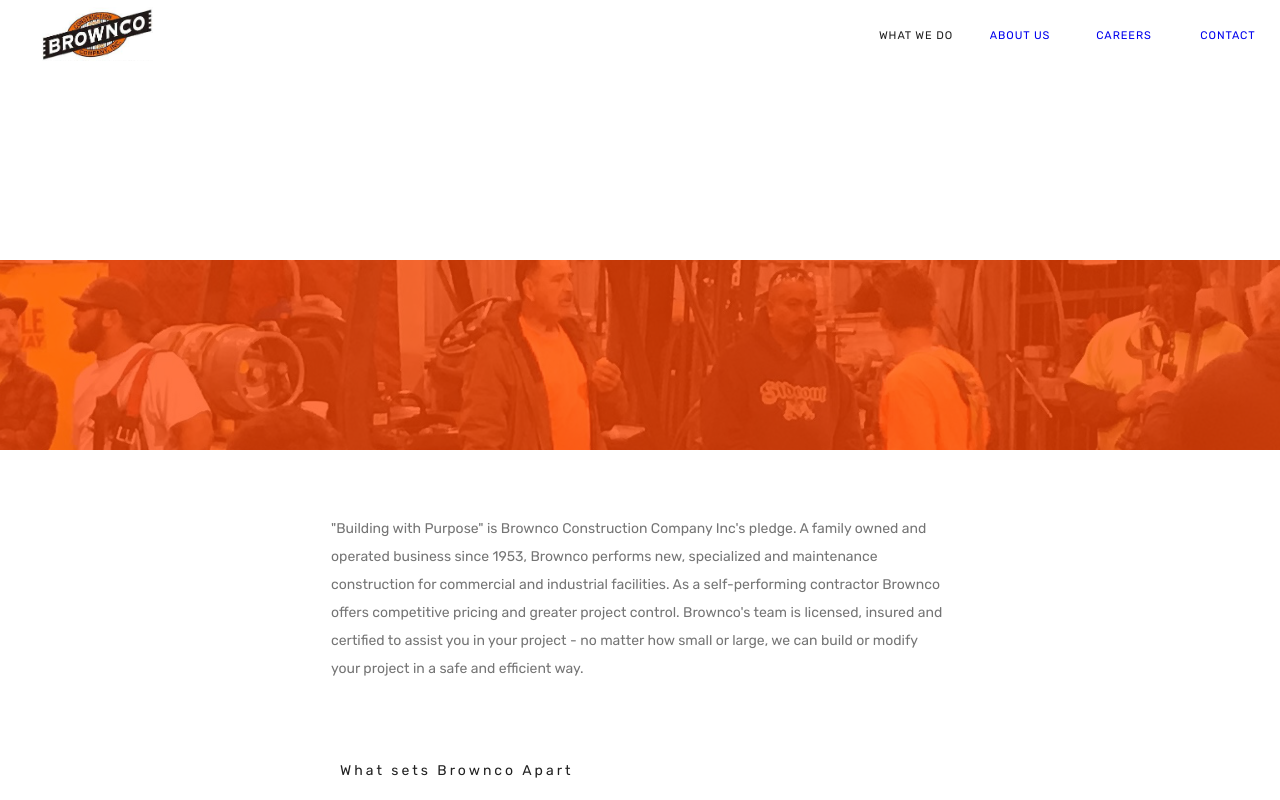
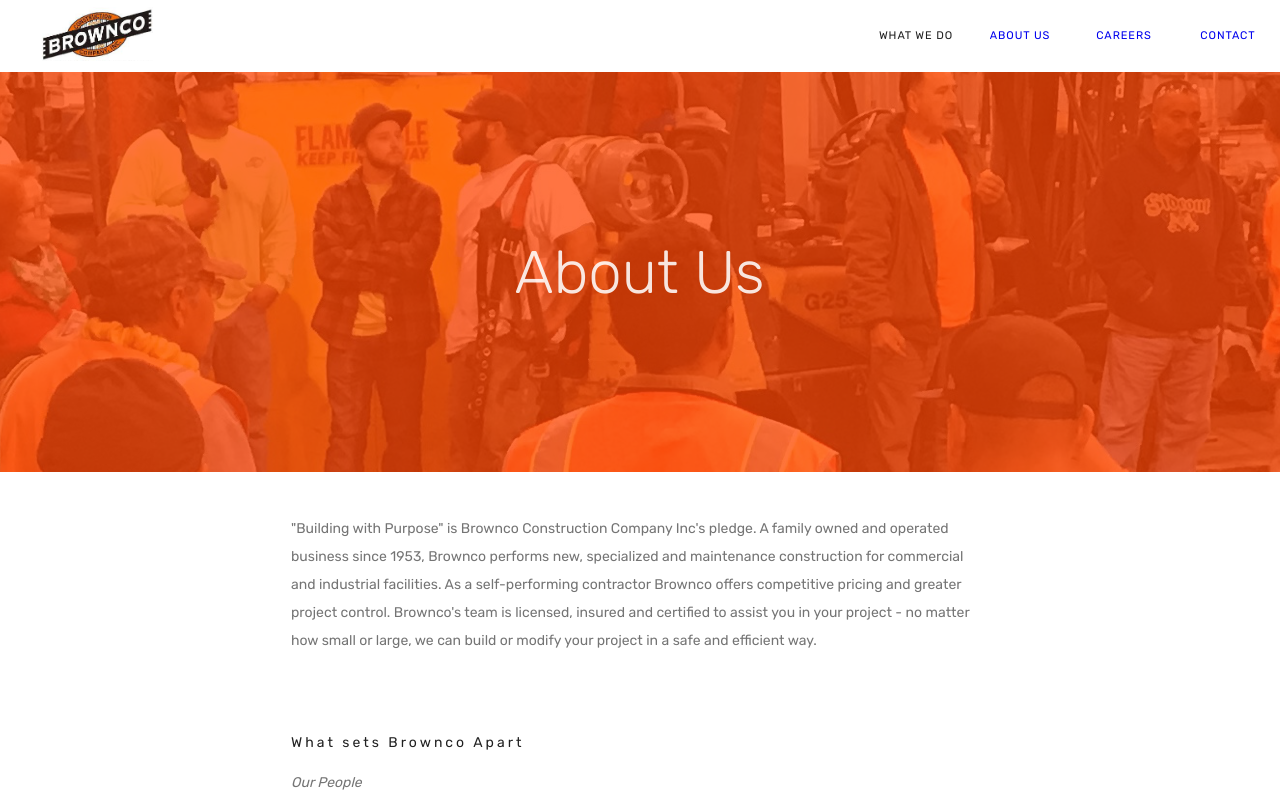
Before and after one commit to Peeas/brownco, a React (Create React App) app in the folder client/: page /#/contactus in a window 1280 px wide. Both pictures are taken after a click on the item "ABOUT US". Shown: the top 800 px of the page. Built offline with nearby package versions, Linux system fonts and the light colour scheme.

Commit message:
style updates

```diff
--- a/client/src/components/AboutUs/AboutUs.js
+++ b/client/src/components/AboutUs/AboutUs.js
@@ -1,7 +1,5 @@
 import React, {Fragment} from 'react';
 import classes from './AboutUs.module.css';
-import { Parallax, Background } from 'react-parallax';
-import AboutUsImage from '../../assets/images/Hero@2x.png';
 import ContactUs from '../ContactUs/ContactUs';
 import AboutUsFootImg from '../../assets/images/img-about-us.jpg';
 
@@ -15,16 +13,11 @@
     return (
         <Fragment>
                 <section className={classes.Top}>
-                    <Parallax strength={600}>
-                        <Background className={classes.heroImageContainer}>
-                            <img style={imgStyle} src={AboutUsImage} alt="hero" />
-                        </Background>
-                        <div className={classes.HomepageHero}>
-                            <div className={classes.HeroContentTitle}>
-                                About Us
-                            </div>
+                    <div className={classes.AboutUsHero}>
+                        <div className={classes.HeroContentTitle}>
+                            <h1>About Us</h1>
                         </div>
-                    </Parallax>
+                    </div>
                 </section>
                 <section className={classes.ContextContainer}>
                     <div className={classes.Context}>
--- a/client/src/components/AboutUs/AboutUs.module.css
+++ b/client/src/components/AboutUs/AboutUs.module.css
@@ -12,22 +12,36 @@
 .ContextContainer {
     display: flex;
     flex-direction: column;
-
     align-items: center;
     margin: auto;
 }
 
+.AboutUsHero {
+    margin-top: 72px;
+    min-height: 400px;
+    background-image: url(../../assets/images/Hero@2x.png);
+    background-repeat:no-repeat;
+    width: 100%;
+
+}
 .Context {
     margin-top: 65px;
-    max-width: 618px;
+    max-width: 698px;
     opacity: 0.54;
     color: #000000;
     font-family: Rubik;
     font-size: 14px;
     line-height: 28px;
 }
-
 .HeroContentTitle {
+    display: flex;
+    flex-direction: column;
+    align-items: center;
+    justify-content: center;
+    align-content: center;
+    height: 100%;
+}
+.HeroContentTitle h1 {
     height: 71px;
     width: 251px;
     color: rgba(255, 255, 255, 0.87);
@@ -40,6 +54,7 @@
     margin-top: 65px;
     display: flex;
     flex-direction: column;
+    max-width: 698px;
 }
 
 .SecondContextContainer h3,
@@ -161,25 +176,28 @@
     .SafetyColumns {
         width: 600px;
     }
-    .SecondContextContainer {
-        width: 600px;
-    }
+
     .SafetyPolicy {
         height: 400px;
+    }
+    .SecondContextContainer {
+        width: 698px;
+
     }
 }
 @media(max-width: 630px) {
     .Top {
         height: 40vh;
     }
-    .Context {
-        margin-left: 15px;
-        margin-right: 15px
+    .ContextContainer {
+        padding: 30px;
     }
     .HeroContentTitle{
         font-size: 24px;
     }
-
+    .Context {
+        margin-top: 30px;
+    }
     .SafetyColumns {
         flex-direction: column;
     }
--- a/client/src/components/Careers/Careers.module.css
+++ b/client/src/components/Careers/Careers.module.css
@@ -1,5 +1,5 @@
 .CareersHero {
-    height: 248px;
+    min-height: 248px;
     background-color: #A5A5A5;
     display: flex;
     flex-direction: column;
--- a/client/src/components/WhatWeDo/WhatWeDo.module.css
+++ b/client/src/components/WhatWeDo/WhatWeDo.module.css
@@ -86,10 +86,6 @@
     text-align: center;
 }
 
-
-
-
-
 @media(max-width: 700px) {
     .SolutionsColumns {
         display: flex;
```
